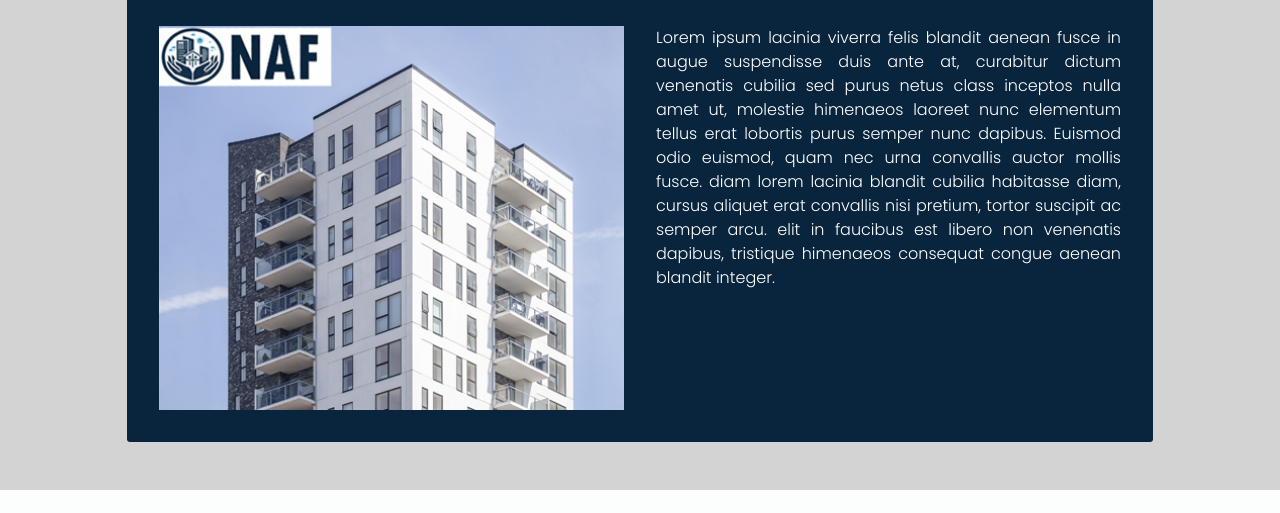
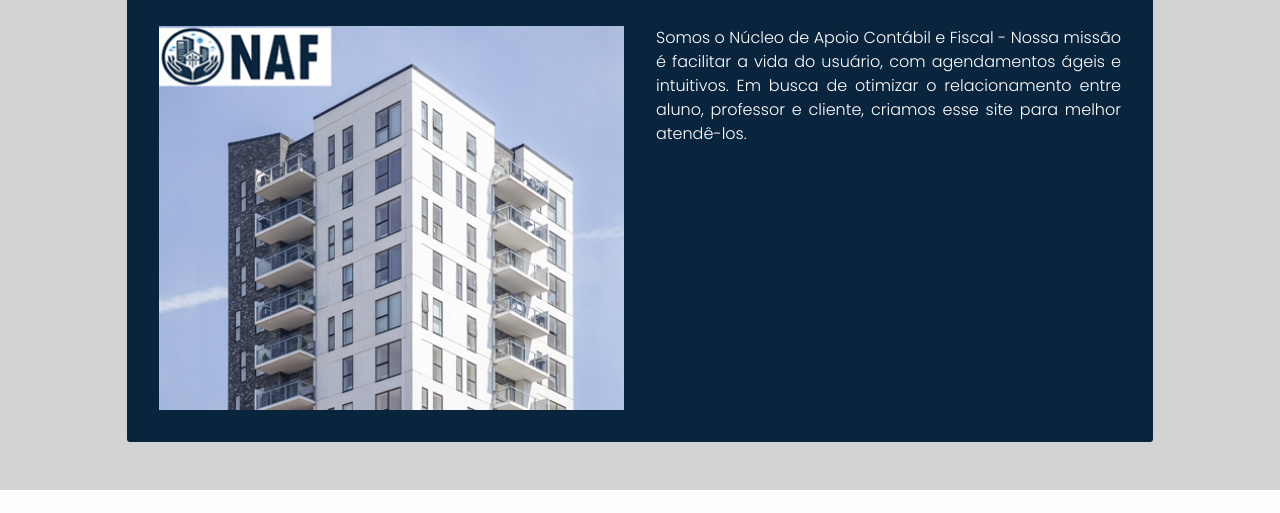
Before and after one commit to LucasBerlim/AgendaFacilNaf, a plain HTML site: page html/about_us.html in a window 1280 px wide. Shown: the part 263-776 px from the top of the page. Drawn offline with Linux system fonts and the light colour scheme.

Commit message:
Changed about-us text

```diff
--- a/html/about_us.html
+++ b/html/about_us.html
@@ -40,11 +40,8 @@
             <div class="descricao_container">
                 <img class="img_about-us" src="..\img\about-us.jpg" alt="foto prédio">
                 <h2 class="descricao_about-us">
-                        Lorem ipsum lacinia viverra felis blandit aenean fusce in augue suspendisse duis ante at, curabitur dictum venenatis
-                        cubilia sed purus netus class inceptos nulla amet ut, molestie himenaeos laoreet nunc elementum tellus erat lobortis
-                        purus semper nunc dapibus. Euismod odio euismod, quam nec urna convallis auctor mollis fusce. diam lorem lacinia
-                        blandit cubilia habitasse diam, cursus aliquet erat convallis nisi pretium, tortor suscipit ac semper arcu.
-                        elit in faucibus est libero non venenatis dapibus, tristique himenaeos consequat congue aenean blandit integer.
+                    Somos o Núcleo de Apoio Contábil e Fiscal - Nossa missão é facilitar a vida do usuário, com agendamentos ágeis e intuitivos.
+                    Em busca de otimizar o relacionamento entre  aluno, professor e cliente, criamos esse site para melhor atendê-los.
                 </h2>
             </div>
         </div>
```
